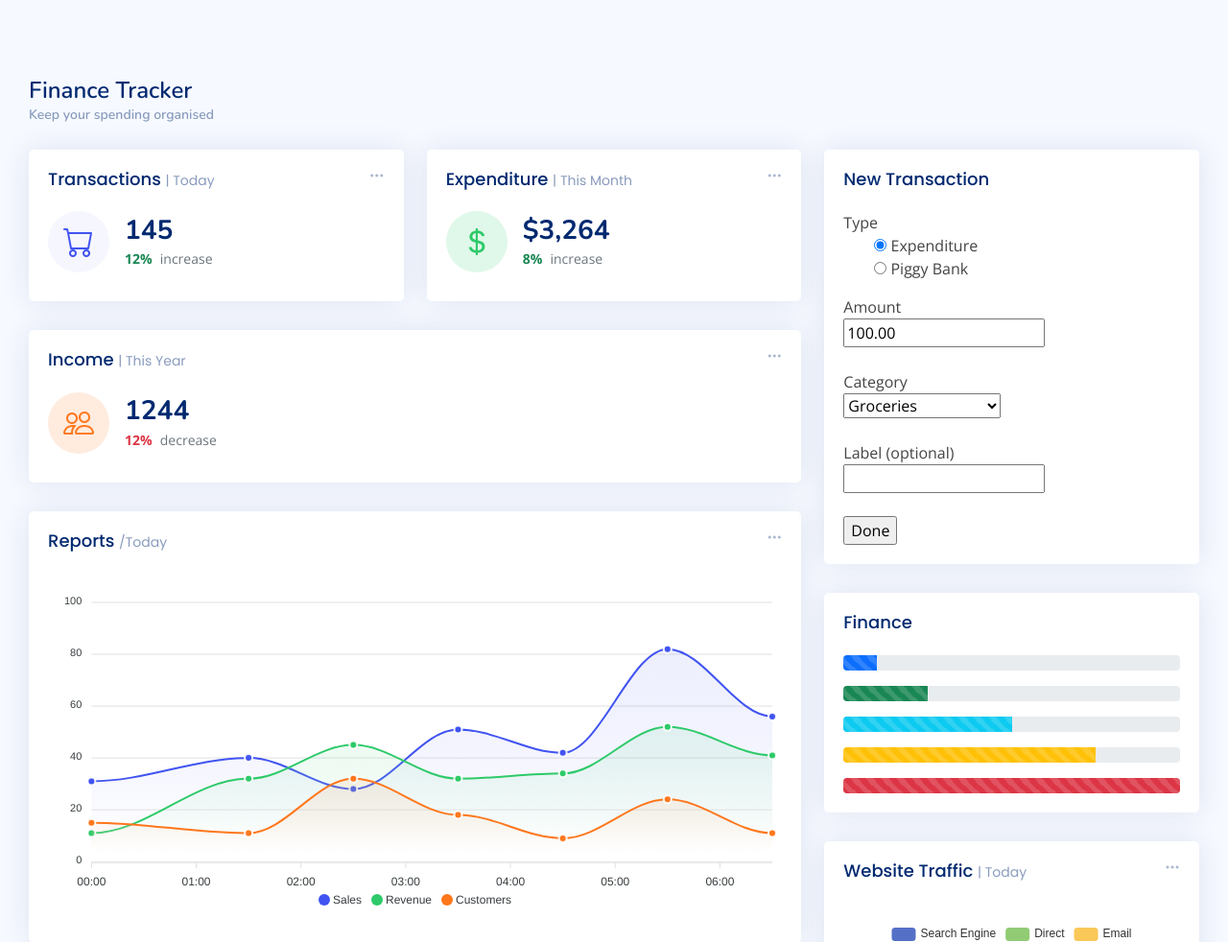
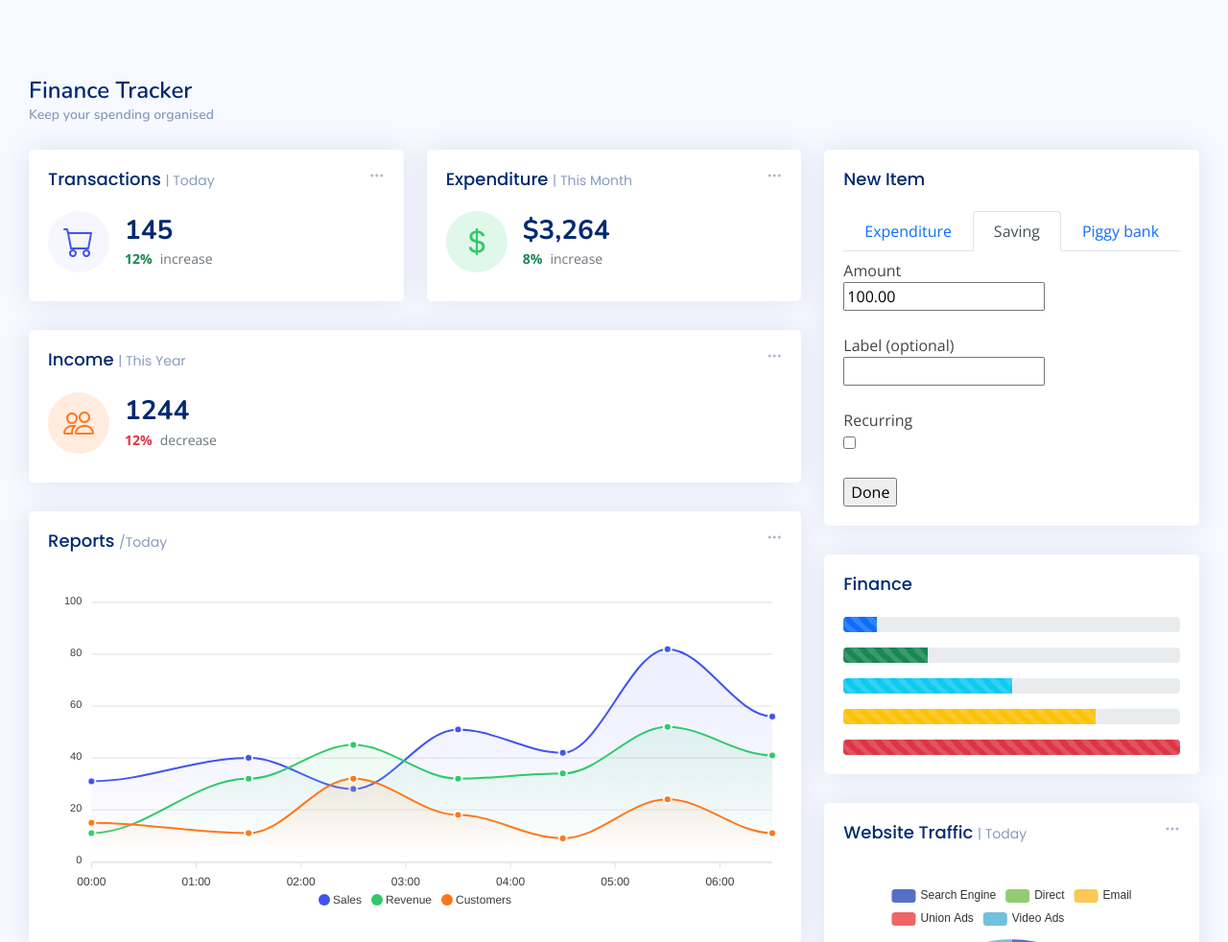
Before and after one commit to NLevy1/finance_tracker, a Flask app: page / in a window 1280 px wide. Shown: the top 982 px of the page at 96% size. Run offline with Flask 2, Linux system fonts and the light colour scheme; some libraries are stand-ins or nearby versions.

Commit message:
Update new item forms

```diff
--- a/main.py
+++ b/main.py
@@ -1,8 +1,8 @@
 from flask import Flask, render_template
 from flask_sqlalchemy import SQLAlchemy
 from flask_wtf import FlaskForm
-from wtforms import StringField, RadioField, SubmitField, DecimalField, SelectField
-from wtforms.validators import DataRequired
+from wtforms import HiddenField, StringField, SubmitField, DecimalField, SelectField, BooleanField
+from wtforms.validators import DataRequired, Length
 
 expenditure_categories = ['Groceries',
                           'Drinks with friends',
@@ -15,12 +15,14 @@ expenditure_categories = ['Groceries',
                           'Transport',
                           'Other']
 
+
 class TransactionForm(FlaskForm):
-    type = RadioField(label='Type', choices=[('value', 'Expenditure'), ('value_two', 'Piggy Bank')],
-                      default='value')
+    hidden = HiddenField()
     amount = DecimalField(label='Amount', validators=[DataRequired()], default=100.00)
     category = SelectField(label='Category', choices=expenditure_categories)
     comment = StringField(label='Label (optional)')
+    recurring = BooleanField(label='Recurring')
+    name = StringField(label='Name of goal (e.g. New House)', validators=[DataRequired(), Length(max=50)])
     submit = SubmitField(label="Done")
 
 
--- a/templates/index.html
+++ b/templates/index.html
@@ -267,6 +267,9 @@
 
 
 
+
+
+
                                 </script>
                                 <!-- End Line Chart -->
 
@@ -356,18 +359,64 @@
             <!-- Right side columns -->
             <div class="col-lg-4">
                 <div class="card form">
-                    <div class="card-body"><h5 class="card-title">New Transaction</h5>
+                    <div class="card-body"><h5 class="card-title">New Item</h5>
+                        <ul class="nav nav-tabs d-flex" id="myTabjustified" role="tablist">
+                            <li class="nav-item flex-fill" role="presentation">
+                                <button class="nav-link w-100" id="home-tab" data-bs-toggle="tab"
+                                        data-bs-target="#home-justified" type="button" role="tab" aria-controls="home"
+                                        aria-selected="false">Expenditure
+                                </button>
+                            </li>
+                            <li class="nav-item flex-fill" role="presentation">
+                                <button class="nav-link w-100 active" id="profile-tab" data-bs-toggle="tab"
+                                        data-bs-target="#profile-justified" type="button" role="tab"
+                                        aria-controls="profile" aria-selected="true">Saving
+                                </button>
+                            </li>
+                            <li class="nav-item flex-fill" role="presentation">
+                                <button class="nav-link w-100" id="contact-tab" data-bs-toggle="tab"
+                                        data-bs-target="#contact-justified" type="button" role="tab"
+                                        aria-controls="contact" aria-selected="false">Piggy bank
+                                </button>
+                            </li>
+                        </ul>
+                        <div class="tab-content pt-2" id="myTabjustifiedContent">
+                            <div class="tab-pane fade" id="home-justified" role="tabpanel" aria-labelledby="home-tab">
                                 <form method="POST" action="{{ url_for('login') }}">
                                     {{ form.csrf_token }}
-                            {{ form.type.label }} {{ form.type }}
+                                    {{ form.hidden }}
                                     {{ form.amount.label }} <br> {{ form.amount }} <br>
                                     <br> {{ form.category.label }} <br> {{ form.category }} <br>
                                     <br> {{ form.comment.label }} <br> {{ form.comment }} <br>
+                                    <br> {{ form.recurring.label }} <br> {{ form.recurring(value='n') }} <br>
+                                    <br>
+                                    <input type="submit" value="Done">
+                                </form>
+                            </div>
+                            <div class="tab-pane fade active show" id="profile-justified" role="tabpanel"
+                                 aria-labelledby="profile-tab">
+                                <form method="POST" action="{{ url_for('login') }}">
+                                    {{ form.csrf_token }}
+                                    {{ form.amount.label }} <br> {{ form.amount }} <br>
+                                    <br> {{ form.comment.label }} <br> {{ form.comment }} <br>
+                                    <br> {{ form.recurring.label }} <br> {{ form.recurring(value='n') }} <br>
+                                    <br>
+                                    <input type="submit" value="Done">
+                                </form>
+                            </div>
+                            <div class="tab-pane fade" id="contact-justified" role="tabpanel"
+                                 <form method="POST" action="{{ url_for('login') }}">
+                                    {{ form.csrf_token }}
+                                    {{ form.amount.label }} <br> {{ form.amount }} <br>
+                                    <br> {{ form.name.label }} <br> {{ form.name }} <br>
                                     <br>
                                     <input type="submit" value="Done">
                                 </form>
                             </div>
                         </div>
+                    </div>
+                </div>
+
 
                 <!-- Finance-->
                 <div class="card">
@@ -482,6 +531,9 @@
 
 
 
+
+
+
                         </script>
 
                     </div>
```
Lines whose indentation alone changed are shown as unchanged.
